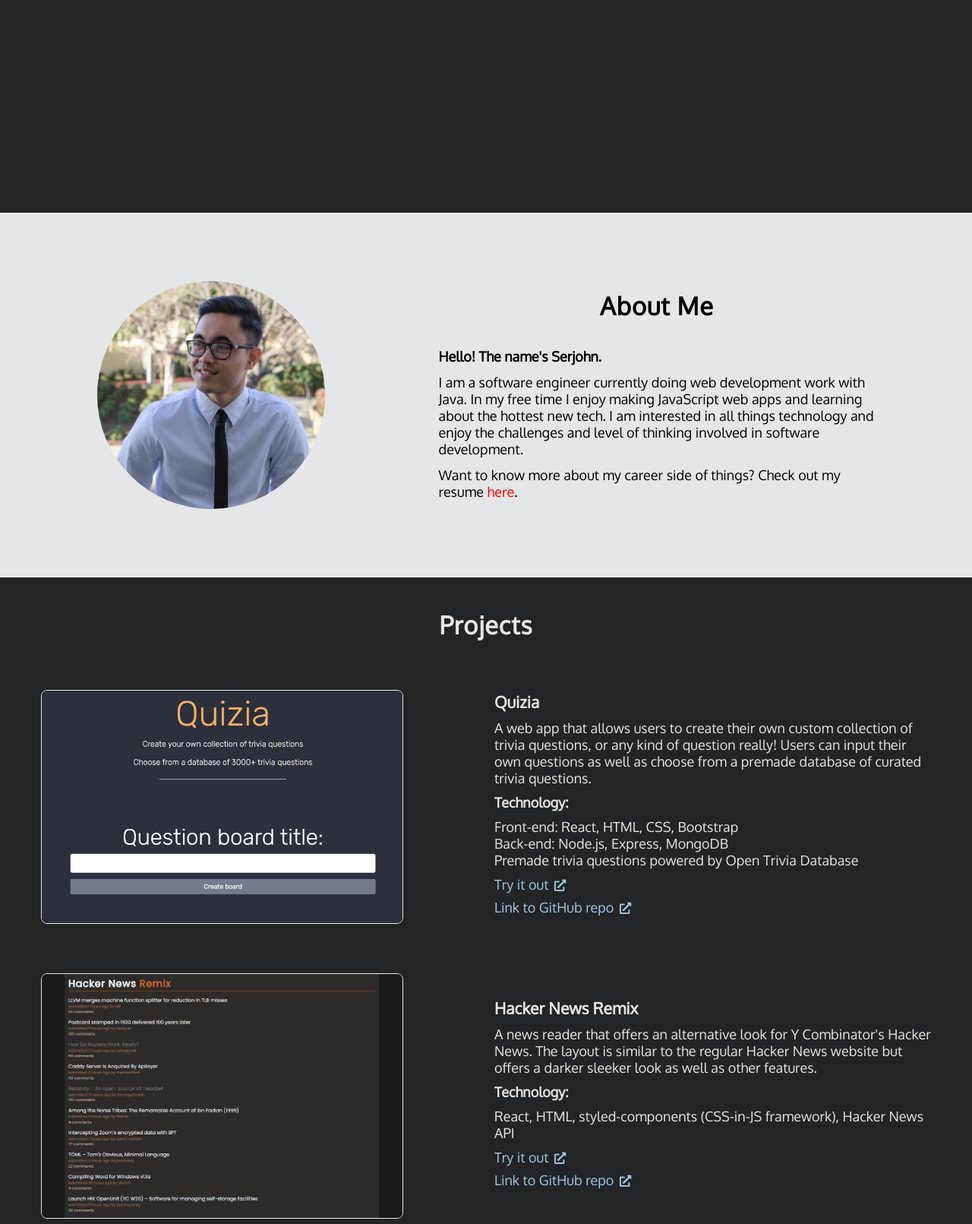
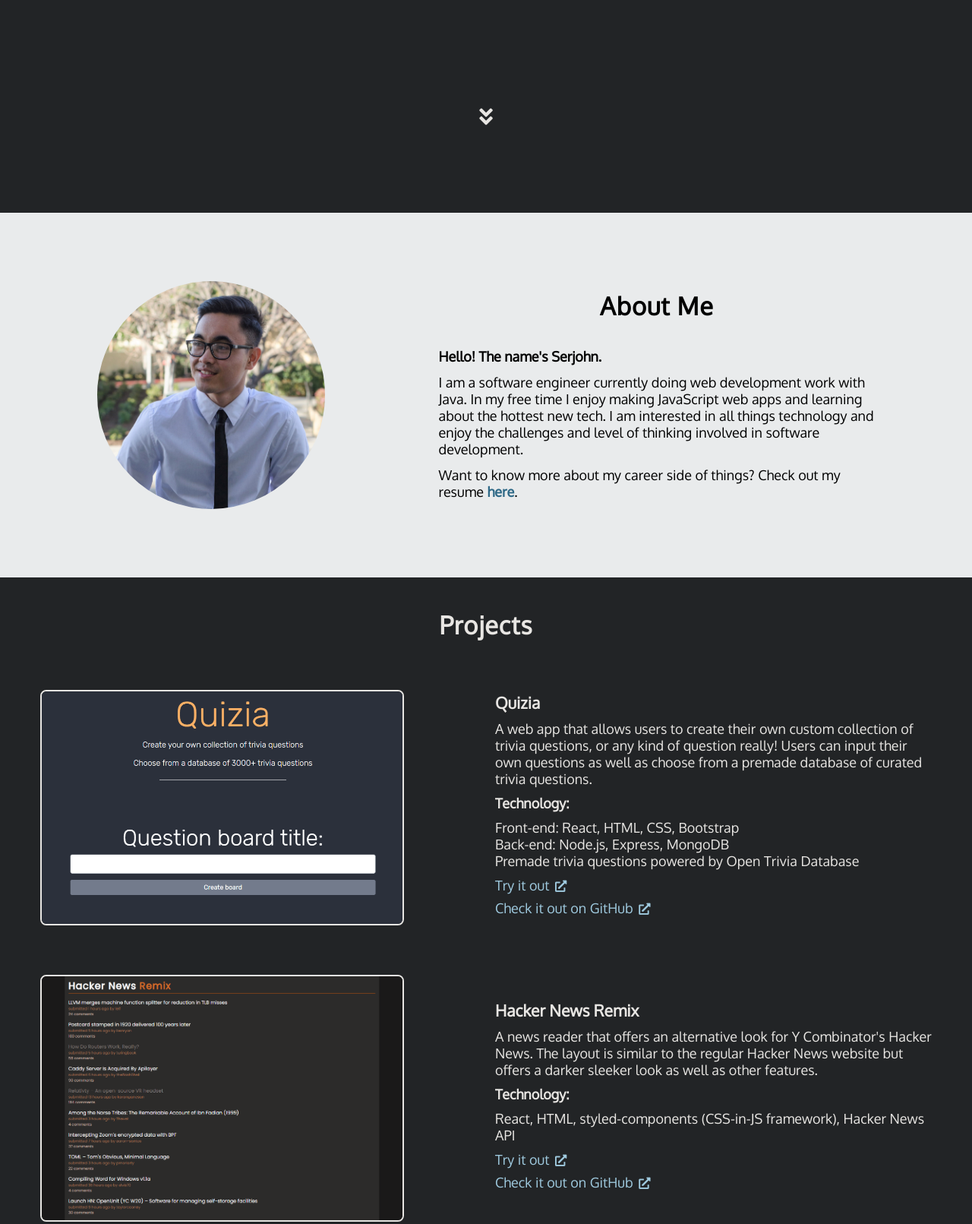
Before and after one commit to pascualsp/pascualsp.github.io, a plain HTML site: page index.html in a window 1280 px wide. Shown: the part 520-2131 px from the top of the page at 76% size. Drawn offline with Linux system fonts and the light colour scheme.

Commit message:
added scroll arrow notice and changed colors

```diff
--- a/index.html
+++ b/index.html
@@ -5,6 +5,7 @@
     <head>
         <title>Serjohn Pascual</title>
         <meta name="viewport" content="width=device-width, initial-scale=1.0">
+        <link rel="icon" href="favicon.ico" />
         <link href="style.css" rel="stylesheet">
         <link href="https://fonts.googleapis.com/css2?family=Oxygen:wght@300;400&display=swap" rel="stylesheet">
         <link rel="stylesheet" href="https://cdnjs.cloudflare.com/ajax/libs/font-awesome/5.14.0/css/all.min.css" integrity="sha512-1PKOgIY59xJ8Co8+NE6FZ+LOAZKjy+KY8iq0G4B3CyeY6wYHN3yt9PW0XpSriVlkMXe40PTKnXrLnZ9+fkDaog==" crossorigin="anonymous" />
@@ -36,6 +37,9 @@
                     <i class="social fas fa-envelope"></i>
                 </a>
             </nav>
+            <div class="scroll-arrow">
+                <i class="fas fa-angle-double-down"></i>
+            </div>
         </div>
 
         <div id="about" class="about-section">
@@ -58,7 +62,7 @@
             </div>
         </div>
 
-        <div id="projects" class="projects-section">
+        <div id="projects">
             <h2 class="section-header projects-header">Projects</h2>
             <div class="project-entry">
                 <img src="imgs/quiz.PNG" class="project-img">
@@ -79,7 +83,7 @@
                         Try it out <i class="project-link fas fa-external-link-alt"></i>
                     </a><br />
                     <a href="https://github.com/pascualsp/Trivia-App" target="_blank" rel="noopener">
-                        Link to GitHub repo <i class="project-link fas fa-external-link-alt"></i>
+                        Check it out on GitHub <i class="project-link fas fa-external-link-alt"></i>
                     </a>
                 </div>
             </div>
@@ -100,7 +104,7 @@
                         Try it out <i class="project-link fas fa-external-link-alt"></i>
                     </a><br />
                     <a href="https://github.com/pascualsp/HN-Remix" target="_blank" rel="noopener">
-                        Link to GitHub repo <i class="project-link fas fa-external-link-alt"></i>
+                        Check it out on GitHub <i class="project-link fas fa-external-link-alt"></i>
                     </a>
                 </div>
             </div>
@@ -117,7 +121,7 @@
                         React, HTML, CSS, Bootstrap, PokéAPI
                     </p>
                     <a href="https://github.com/pascualsp/React-Pokedex" target="_blank" rel="noopener">
-                        Link to GitHub repo <i class="project-link fas fa-external-link-alt"></i>
+                        Check it out on GitHub <i class="project-link fas fa-external-link-alt"></i>
                     </a>
                 </div>
             </div>
@@ -136,7 +140,7 @@
                         React, HTML, CSS, Semantic UI, Youtube API
                     </p>
                     <a href="https://github.com/pascualsp/Youtube-Clone" target="_blank" rel="noopener">
-                        Link to GitHub repo <i class="project-link fas fa-external-link-alt"></i>
+                        Check it out on GitHub <i class="project-link fas fa-external-link-alt"></i>
                     </a>
                 </div>
             </div>
@@ -158,7 +162,7 @@
                         <span class="underline">Mobile</span>: Android Studio
                     </p>
                     <a href="https://github.com/pascualsp/FabFlix" target="_blank" rel="noopener">
-                        Link to GitHub repo <i class="project-link fas fa-external-link-alt"></i>
+                        Check it out on GitHub <i class="project-link fas fa-external-link-alt"></i>
                     </a>
                 </div>
             </div>
--- a/style.css
+++ b/style.css
@@ -27,7 +27,7 @@ hr {
     margin-bottom: 25px;
 }
 
-@media only screen and (max-width: 380px) {
+@media only screen and (max-width: 500px) {
     hr {
         width: 200px;
     }
@@ -61,8 +61,8 @@ hr {
     text-decoration: none;
 }
 
-.nav-item:hover {
-    color: rgba(232, 230, 227, 0.5);
+.nav-item:hover:not(.logo){
+    color: rgba(232, 230, 227, 0.55);
 }
 
 .logo {
@@ -101,6 +101,33 @@ hr {
     margin: 0 12px;
 }
 
+@keyframes fadeIn {
+    from {
+        opacity: 0;
+    }
+    to {
+        opacity: 1;
+    }
+}
+
+@keyframes bob {
+    0%, 100% {
+        transform: translateY(-10px);
+    }
+    50% {
+        transform: translateY(0);
+    }
+}
+
+.scroll-arrow {
+    position: absolute;
+    bottom: 100px;
+    font-size: 28px;
+    opacity: 0;
+    animation: fadeIn 2s 2.5s, bob 1.75s ease infinite;
+    animation-fill-mode: forwards;
+}
+
 .section-header {
     text-align: center;
     font-size: 1.8em;
@@ -109,12 +136,13 @@ hr {
 }
 
 .about-section {
-    background-color: hsl(200, 6%, 90%);
+    background-color: hsl(200, 6%, 92%);
     color: black;
 }
 
 .about-section a {
-    color: red;
+    font-weight: bold;
+    color: hsl(200, 50%, 35%);
 }
 
 .about-section p {
@@ -158,10 +186,6 @@ hr {
     }
 }
 
-/* .projects-section {
-    min-height: 50vh;
-} */
-
 .projects-header {
     padding-top: 42px;
     margin-bottom: 65px;
@@ -184,7 +208,7 @@ hr {
 
 .project-img {
     width: 475px;
-    border: 1px solid #e8e6e3;
+    border: 2px solid #e8e6e3;
     border-radius: 8px;
     margin: 0 60px 0 15px;
 }
```
Also changed, not shown: favicon.ico (added).
